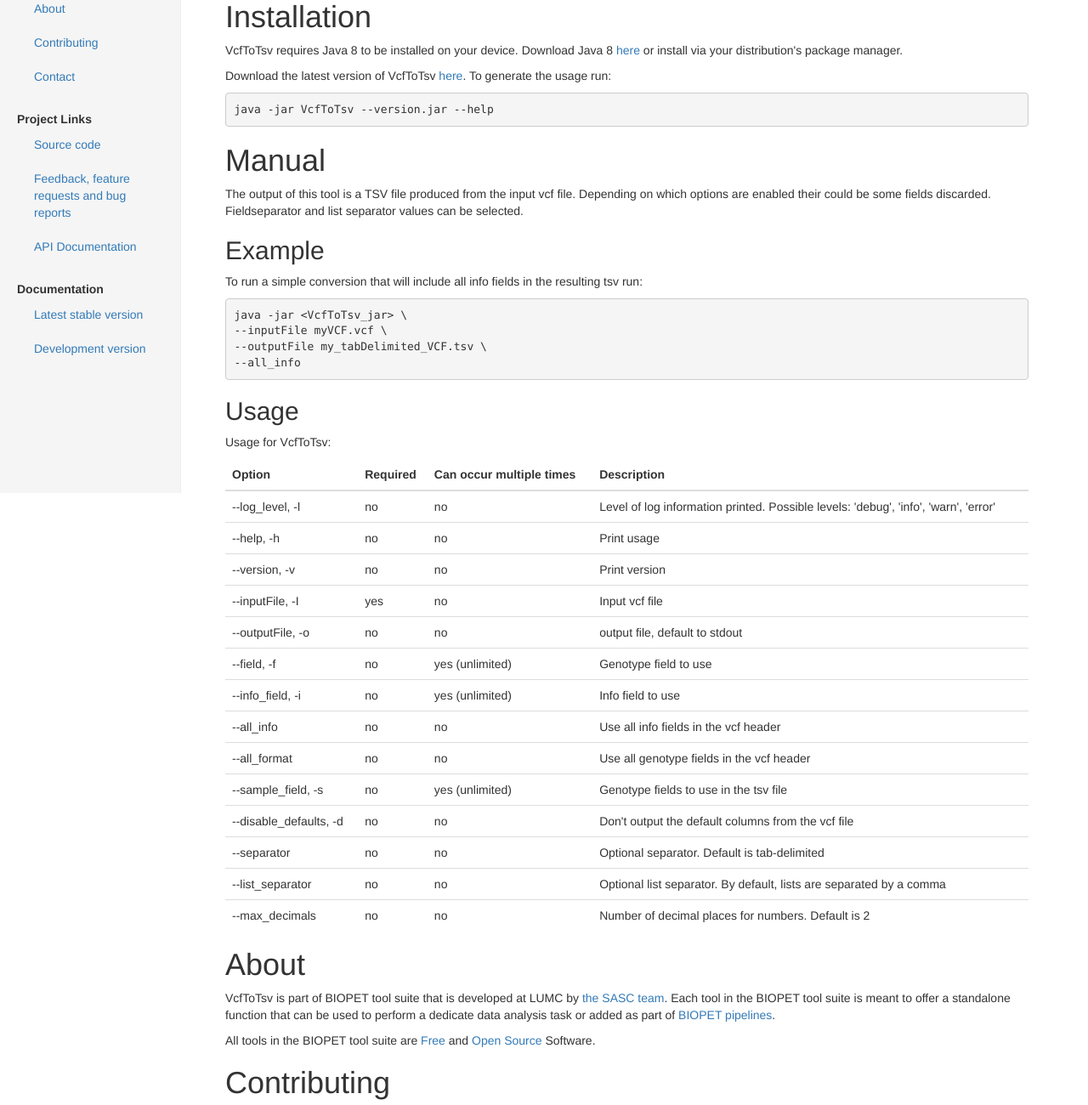
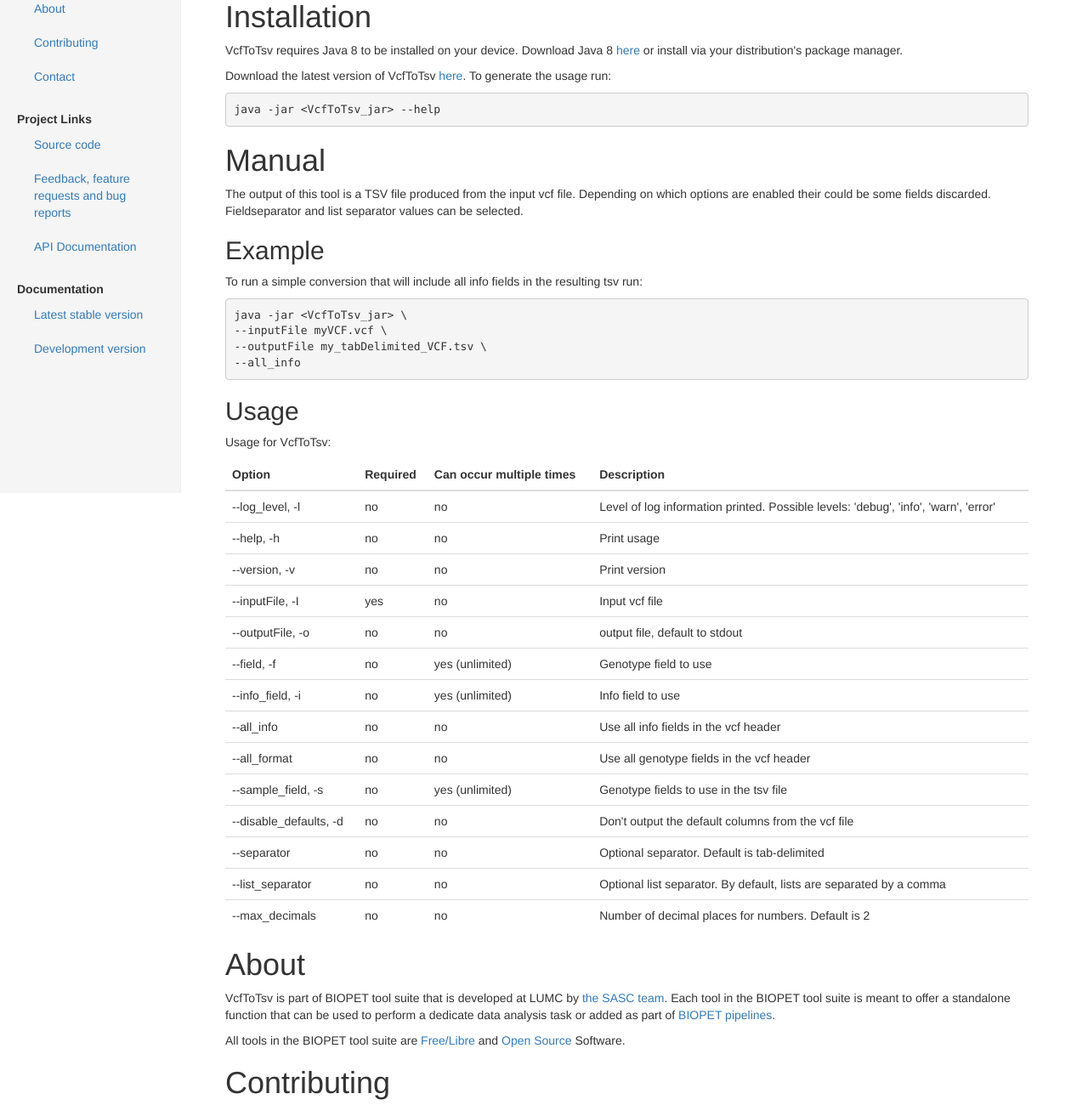
Before and after one commit to biopet/vcftotsv, a plain HTML site: page develop/index.html in a window 1280 px wide. Shown: the part 220-1520 px from the top of the page at 85% size. Drawn offline with nearby package versions, Linux system fonts and the light colour scheme.

Commit message:
updated site

```diff
--- a/develop/index.html
+++ b/develop/index.html
@@ -92,7 +92,7 @@
         or install via your distribution&#39;s package manager.</p>
         <p>Download the latest version of VcfToTsv <a href="https://github.com/biopet/vcftotsv/releases/">here</a>.
         To generate the usage run:</p>
-        <pre><code>java -jar VcfToTsv --version.jar --help</code></pre>
+        <pre><code>java -jar &lt;VcfToTsv_jar&gt; --help</code></pre>
 
         <h1 id="manual" class="section">Manual</h1>
         <p>The output of this tool is a TSV file produced from the input vcf file. Depending on which options are enabled their
@@ -208,7 +208,7 @@
         <p>VcfToTsv is part of BIOPET tool suite that is developed at LUMC by <a href="http://sasc.lumc.nl/">the SASC team</a>.
         Each tool in the BIOPET tool suite is meant to offer a standalone function that can be used to perform a
         dedicate data analysis task or added as part of <a href="http://biopet-docs.readthedocs.io/en/latest/">BIOPET pipelines</a>.</p>
-        <p>All tools in the BIOPET tool suite are <a href="https://www.gnu.org/philosophy/free-sw.html">Free</a> and
+        <p>All tools in the BIOPET tool suite are <a href="https://www.gnu.org/philosophy/free-sw.html">Free/Libre</a> and
         <a href="https://opensource.org/osd">Open Source</a> Software.</p>
 
         <h1 id="contributing" class="section">Contributing</h1>
```
